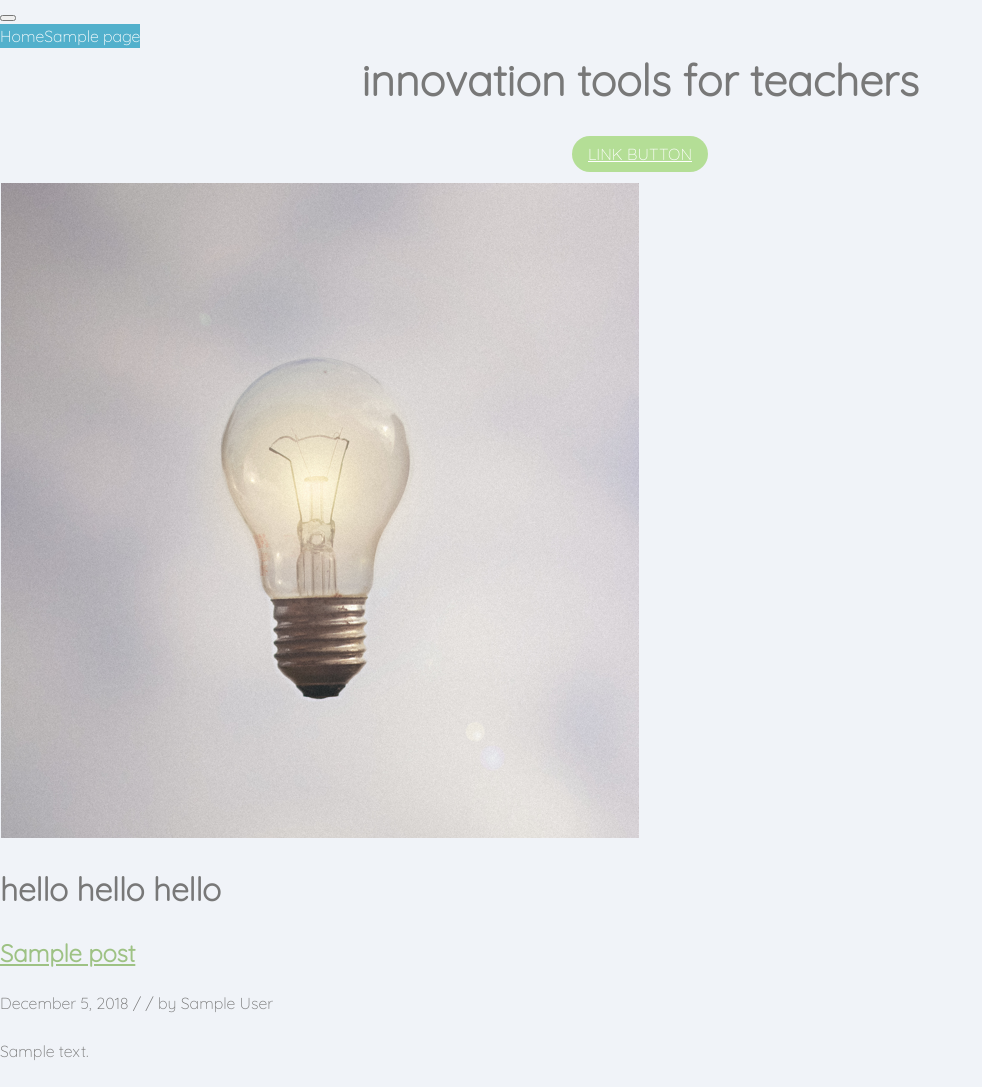
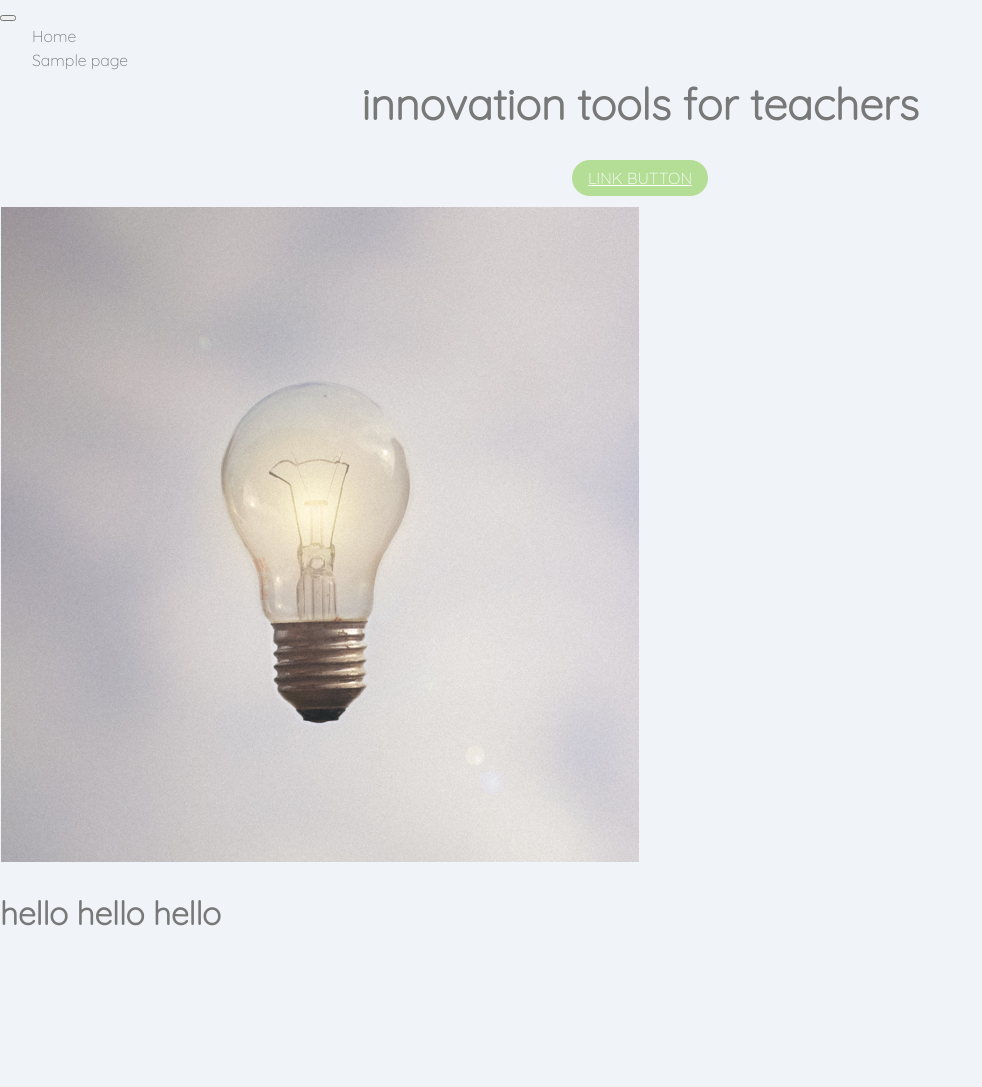
Before and after one commit to jenjjy/calm-fall-2018, a WordPress theme: template themes/calm/front-page.php in a window 1280 px wide. Shown: the whole page, without its empty margins (0-982 px from the left). After the commit the page ends 926 px from the top, so only its background shows below. Run offline with PHP 8.4 and a stand-in for WordPress, Linux system fonts and the light colour scheme; the site name, menu and one post (Sample post) are stand-ins, and other content is empty; some libraries are stand-ins or nearby versions.

Commit message:
edit navigation

```diff
--- a/themes/calm/front-page.php
+++ b/themes/calm/front-page.php
@@ -27,7 +27,7 @@ get_header(); ?>
         <?php /* Start Testimony Loop */ ?>
         <?php while ( have_posts() ) : the_post(); ?>
 
-            <?php get_template_part('template-parts/testimony'); ?>
+            <?php get_template_part( 'testimony' ); ?>
 
         <?php endwhile; ?>
 
--- a/themes/calm/sass/_navigation.scss
+++ b/themes/calm/sass/_navigation.scss
@@ -89,6 +89,12 @@ a {
     color: $color__white;
     display: block;
     text-decoration: none;
+    @include tablet {
+      color: $color__text-main;
+      background: $color__background-body;
+      padding: 0 2rem;
+      width: 1100px;
+    }
   }
 
   .current_page_item > a,
--- a/themes/calm/sass/_variables.scss
+++ b/themes/calm/sass/_variables.scss
@@ -6,8 +6,8 @@ $color__background-ins: purple;
 $color__background-hr: green;
 $color__background-screen: red;
 
-$desktop-width: 1100px;
-$tablet-width: 600px;
+$desktop-width: 1200px;
+$tablet-width: 500px;
 
 // Main Colors
 $primary__color: #52b0cc;
--- a/themes/calm/style.css
+++ b/themes/calm/style.css
@@ -571,6 +571,12 @@ a {
     color: #fff;
     display: block;
     text-decoration: none; }
+    @media (min-width: 500px) {
+      .main-navigation a {
+        color: #787878;
+        background: #f0f3f8;
+        padding: 0 2rem;
+        width: 1100px; } }
 
 /* Small menu. */
 .menu-toggle,
```
Also changed, not shown: themes/calm/build/css/style.min.css, 1 other file.
